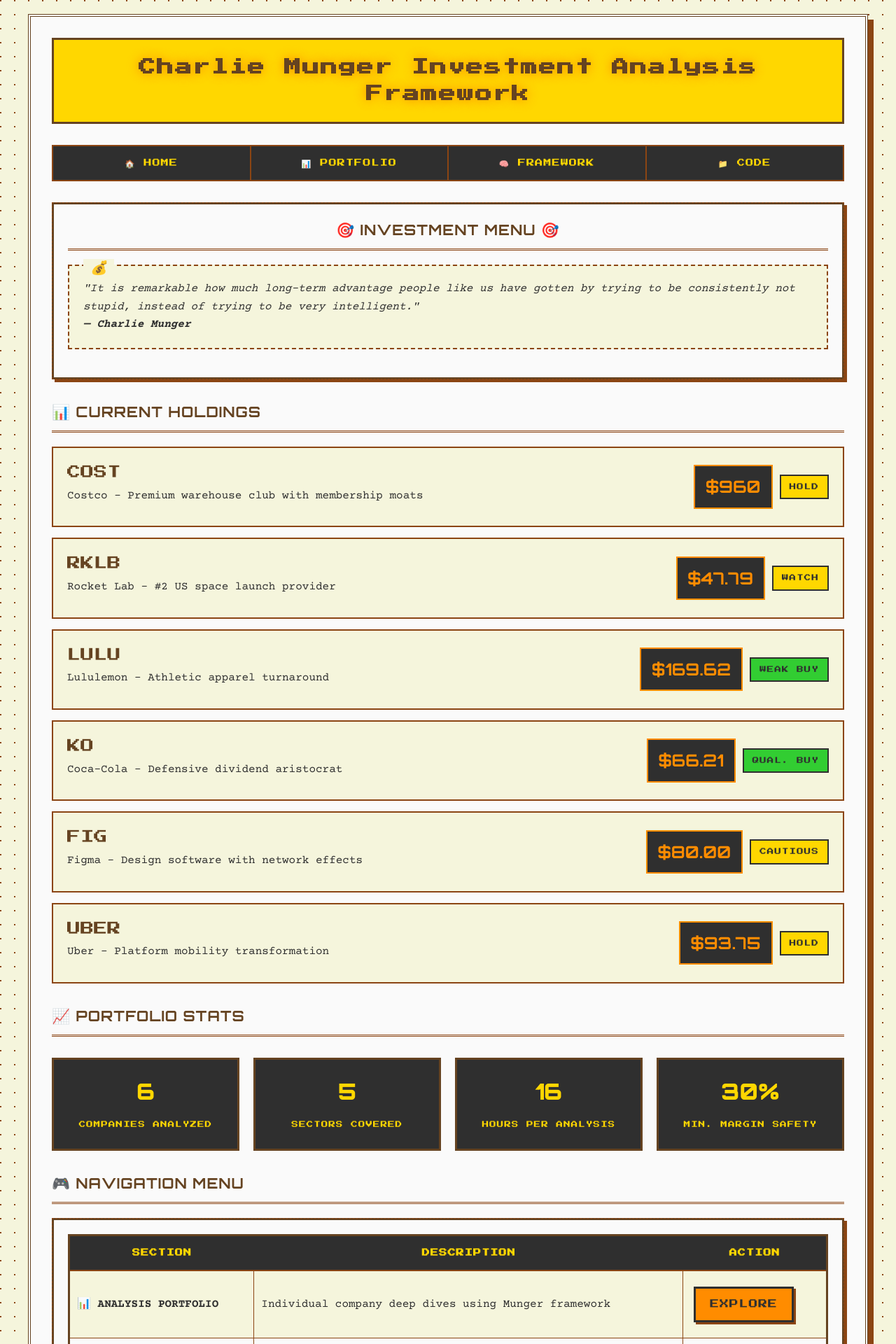
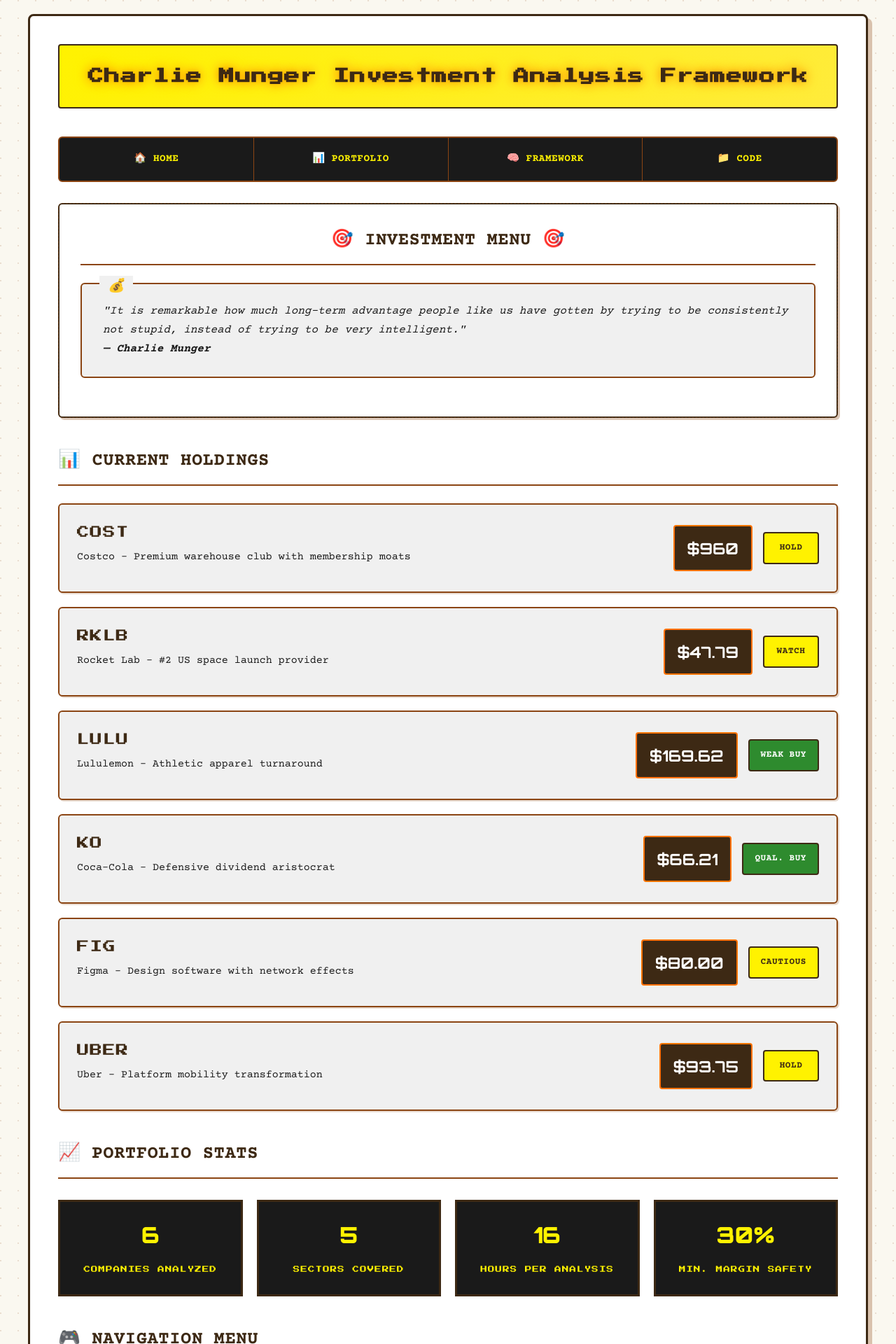
Before and after one commit to ohmji/wwqi, a Jekyll site: the page built from index.md, in a window 1280 px wide. Shown: the top 1920 px of the page at 70% size. Built offline with Jekyll 4.4.1, drawn with Linux system fonts in a browser that asks for light colours.

Commit message:
feat: easy for read theme

```diff
--- a/assets/css/retro-style.css
+++ b/assets/css/retro-style.css
@@ -2,21 +2,24 @@
 @import url('https://fonts.googleapis.com/css2?family=Press+Start+2P&family=Courier+Prime:wght@400;700&family=Orbitron:wght@400;700;900&display=swap');
 
 :root {
-  /* Retro Color Palette */
-  --retro-cream: #f5f5dc;
+  /* Optimized Retro Color Palette for Readability */
+  --retro-cream: #faf8f0;
   --retro-brown: #8b4513;
-  --retro-dark-brown: #654321;
-  --retro-orange: #ff8c00;
-  --retro-yellow: #ffd700;
+  --retro-dark-brown: #3d2914;
+  --retro-orange: #ff7300;
+  --retro-yellow: #fff200;
   --retro-red: #dc143c;
-  --retro-green: #32cd32;
-  --retro-black: #2f2f2f;
-  --retro-white: #fafafa;
+  --retro-green: #2e8b2e;
+  --retro-black: #1a1a1a;
+  --retro-white: #ffffff;
+  --retro-light-gray: #f0f0f0;
+  --retro-medium-gray: #666666;
 
   /* Typography */
   --font-retro: 'Press Start 2P', monospace;
   --font-mono: 'Courier Prime', monospace;
   --font-futuristic: 'Orbitron', monospace;
+  --font-readable: 'Courier Prime', 'Monaco', 'Menlo', monospace;
 }
 
 /* Base Styling */
@@ -27,13 +30,14 @@
 body {
   background: var(--retro-cream);
   background-image:
-    radial-gradient(circle at 1px 1px, var(--retro-brown) 1px, transparent 0);
-  background-size: 20px 20px;
-  font-family: var(--font-mono);
+    radial-gradient(circle at 1px 1px, rgba(139, 69, 19, 0.15) 1px, transparent 0);
+  background-size: 25px 25px;
+  font-family: var(--font-readable);
   color: var(--retro-black);
-  line-height: 1.6;
+  line-height: 1.7;
   margin: 0;
   padding: 20px;
+  font-size: 16px;
 }
 
 /* Container */
@@ -41,41 +45,62 @@ body {
   max-width: 1200px;
   margin: 0 auto;
   background: var(--retro-white);
-  border: 4px double var(--retro-dark-brown);
-  box-shadow: 8px 8px 0px var(--retro-brown);
-  padding: 30px;
+  border: 3px solid var(--retro-dark-brown);
+  box-shadow: 6px 6px 0px rgba(139, 69, 19, 0.3);
+  padding: 40px;
+  border-radius: 8px;
 }
 
 /* Headers */
 h1 {
   font-family: var(--font-retro);
-  font-size: 1.5rem;
+  font-size: 1.4rem;
   color: var(--retro-dark-brown);
   text-align: center;
-  margin: 0 0 30px 0;
-  padding: 20px;
-  border: 3px solid var(--retro-dark-brown);
-  background: var(--retro-yellow);
-  text-shadow: 2px 2px 0px var(--retro-orange);
-  letter-spacing: 2px;
+  margin: 0 0 40px 0;
+  padding: 25px;
+  border: 2px solid var(--retro-dark-brown);
+  background: linear-gradient(135deg, var(--retro-yellow), #ffeb3b);
+  text-shadow: 1px 1px 0px rgba(255, 115, 0, 0.5);
+  letter-spacing: 1px;
+  border-radius: 4px;
 }
 
 h2 {
-  font-family: var(--font-futuristic);
-  font-size: 1.3rem;
+  font-family: var(--font-readable);
+  font-weight: 700;
+  font-size: 1.6rem;
   color: var(--retro-dark-brown);
-  border-bottom: 3px double var(--retro-brown);
-  padding-bottom: 10px;
-  margin: 30px 0 20px 0;
-  letter-spacing: 1px;
+  border-bottom: 2px solid var(--retro-brown);
+  padding-bottom: 12px;
+  margin: 40px 0 25px 0;
+  letter-spacing: 0.5px;
 }
 
 h3 {
-  font-family: var(--font-mono);
+  font-family: var(--font-readable);
   font-weight: 700;
-  color: var(--retro-brown);
-  font-size: 1.1rem;
-  margin: 20px 0 15px 0;
+  color: var(--retro-dark-brown);
+  font-size: 1.3rem;
+  margin: 30px 0 20px 0;
+}
+
+/* Improved paragraph and text readability */
+p {
+  margin: 16px 0;
+  line-height: 1.8;
+  font-size: 16px;
+}
+
+/* Better list styling */
+ul, ol {
+  margin: 16px 0;
+  padding-left: 24px;
+}
+
+li {
+  margin: 8px 0;
+  line-height: 1.7;
 }
 
 /* Navigation Menu */
@@ -84,6 +109,8 @@ h3 {
   border: 2px solid var(--retro-brown);
   margin-bottom: 30px;
   padding: 0;
+  border-radius: 6px;
+  overflow: hidden;
 }
 
 .site-nav ul {
@@ -96,7 +123,8 @@ h3 {
 
 .site-nav li {
   flex: 1;
-  border-right: 2px solid var(--retro-brown);
+  border-right: 1px solid var(--retro-brown);
+  margin: 0;
 }
 
 .site-nav li:last-child {
@@ -105,41 +133,43 @@ h3 {
 
 .site-nav a {
   display: block;
-  padding: 15px 20px;
+  padding: 18px 20px;
   color: var(--retro-yellow);
   text-decoration: none;
-  font-family: var(--font-retro);
-  font-size: 0.7rem;
+  font-family: var(--font-readable);
+  font-weight: 700;
+  font-size: 0.9rem;
   text-align: center;
-  letter-spacing: 1px;
+  letter-spacing: 0.5px;
   transition: all 0.3s ease;
 }
 
 .site-nav a:hover {
   background: var(--retro-orange);
   color: var(--retro-black);
-  transform: scale(1.05);
 }
 
 /* Menu-Style Cards */
 .menu-card {
-  border: 3px solid var(--retro-dark-brown);
+  border: 2px solid var(--retro-dark-brown);
   background: var(--retro-white);
-  margin: 20px 0;
-  padding: 20px;
+  margin: 25px 0;
+  padding: 30px;
   position: relative;
-  box-shadow: 4px 4px 0px var(--retro-brown);
+  box-shadow: 3px 3px 0px rgba(139, 69, 19, 0.3);
+  border-radius: 6px;
 }
 
 .menu-card::before {
   content: "";
   position: absolute;
-  top: -3px;
-  left: -3px;
-  right: -3px;
-  bottom: -3px;
-  border: 1px dashed var(--retro-brown);
+  top: -2px;
+  left: -2px;
+  right: -2px;
+  bottom: -2px;
+  border: 1px dashed rgba(139, 69, 19, 0.4);
   pointer-events: none;
+  border-radius: 6px;
 }
 
 /* Stock Analysis Cards */
@@ -148,68 +178,81 @@ h3 {
   justify-content: space-between;
   align-items: center;
   border: 2px solid var(--retro-brown);
-  background: var(--retro-cream);
-  margin: 15px 0;
-  padding: 20px;
+  background: var(--retro-light-gray);
+  margin: 20px 0;
+  padding: 25px;
   position: relative;
+  border-radius: 6px;
+  box-shadow: 2px 2px 0px rgba(139, 69, 19, 0.2);
 }
 
 .stock-info {
   flex: 1;
+  margin-right: 20px;
 }
 
 .stock-ticker {
   font-family: var(--font-retro);
-  font-size: 1.2rem;
+  font-size: 1.1rem;
   color: var(--retro-dark-brown);
-  margin-bottom: 5px;
+  margin-bottom: 8px;
+  letter-spacing: 1px;
 }
 
 .stock-description {
-  font-family: var(--font-mono);
+  font-family: var(--font-readable);
   color: var(--retro-black);
-  margin-bottom: 10px;
+  margin-bottom: 12px;
+  font-size: 15px;
+  line-height: 1.6;
 }
 
 .stock-price {
   font-family: var(--font-futuristic);
   font-weight: 700;
-  font-size: 1.5rem;
-  color: var(--retro-orange);
-  background: var(--retro-black);
-  padding: 10px 15px;
+  font-size: 1.4rem;
+  color: var(--retro-white);
+  background: var(--retro-dark-brown);
+  padding: 12px 18px;
   border: 2px solid var(--retro-orange);
   display: inline-block;
+  border-radius: 4px;
+  min-width: 100px;
+  text-align: center;
 }
 
 /* Recommendation Badges */
 .recommendation {
-  font-family: var(--font-retro);
-  font-size: 0.6rem;
-  padding: 8px 12px;
+  font-family: var(--font-readable);
+  font-weight: 700;
+  font-size: 0.8rem;
+  padding: 10px 16px;
   border: 2px solid;
   text-transform: uppercase;
-  letter-spacing: 1px;
+  letter-spacing: 0.5px;
   display: inline-block;
-  margin-left: 10px;
+  margin-left: 15px;
+  border-radius: 4px;
+  min-width: 80px;
+  text-align: center;
 }
 
 .recommendation.buy {
   background: var(--retro-green);
-  color: var(--retro-black);
-  border-color: var(--retro-black);
+  color: var(--retro-white);
+  border-color: var(--retro-dark-brown);
 }
 
 .recommendation.hold {
   background: var(--retro-yellow);
-  color: var(--retro-black);
-  border-color: var(--retro-black);
+  color: var(--retro-dark-brown);
+  border-color: var(--retro-dark-brown);
 }
 
 .recommendation.sell {
   background: var(--retro-red);
   color: var(--retro-white);
-  border-color: var(--retro-white);
+  border-color: var(--retro-dark-brown);
 }
 
 /* Tables */
@@ -217,26 +260,32 @@ table {
   width: 100%;
   border-collapse: separate;
   border-spacing: 0;
-  border: 3px solid var(--retro-dark-brown);
+  border: 2px solid var(--retro-dark-brown);
   background: var(--retro-white);
-  margin: 20px 0;
+  margin: 25px 0;
+  border-radius: 6px;
+  overflow: hidden;
 }
 
 th {
-  background: var(--retro-black);
+  background: var(--retro-dark-brown);
   color: var(--retro-yellow);
-  padding: 15px 10px;
-  font-family: var(--font-retro);
-  font-size: 0.7rem;
-  letter-spacing: 1px;
+  padding: 18px 15px;
+  font-family: var(--font-readable);
+  font-weight: 700;
+  font-size: 0.9rem;
+  letter-spacing: 0.5px;
   border-bottom: 2px solid var(--retro-brown);
+  text-align: left;
 }
 
 td {
-  padding: 12px 10px;
-  border-bottom: 1px solid var(--retro-brown);
-  border-right: 1px solid var(--retro-brown);
-  font-family: var(--font-mono);
+  padding: 16px 15px;
+  border-bottom: 1px solid rgba(139, 69, 19, 0.2);
+  border-right: 1px solid rgba(139, 69, 19, 0.2);
+  font-family: var(--font-readable);
+  font-size: 15px;
+  line-height: 1.6;
 }
 
 td:last-child {
@@ -244,49 +293,61 @@ td:last-child {
 }
 
 tr:nth-child(even) {
-  background: var(--retro-cream);
+  background: var(--retro-light-gray);
+}
+
+tr:hover {
+  background: rgba(255, 220, 0, 0.1);
 }
 
 /* Buttons */
 .retro-button {
-  font-family: var(--font-retro);
-  font-size: 0.8rem;
+  font-family: var(--font-readable);
+  font-weight: 700;
+  font-size: 0.9rem;
   background: var(--retro-orange);
   color: var(--retro-black);
-  border: 3px solid var(--retro-black);
-  padding: 12px 20px;
+  border: 2px solid var(--retro-dark-brown);
+  padding: 14px 24px;
   text-decoration: none;
   display: inline-block;
-  margin: 10px 5px;
-  letter-spacing: 1px;
+  margin: 12px 8px;
+  letter-spacing: 0.5px;
   transition: all 0.3s ease;
-  box-shadow: 3px 3px 0px var(--retro-brown);
+  box-shadow: 2px 2px 0px rgba(139, 69, 19, 0.4);
+  border-radius: 4px;
+  text-align: center;
+  min-width: 120px;
 }
 
 .retro-button:hover {
   background: var(--retro-yellow);
-  transform: translate(-2px, -2px);
-  box-shadow: 5px 5px 0px var(--retro-brown);
+  transform: translate(-1px, -1px);
+  box-shadow: 3px 3px 0px rgba(139, 69, 19, 0.6);
+  text-decoration: none;
 }
 
 /* Quotes and Callouts */
 blockquote {
-  border: 2px dashed var(--retro-brown);
-  background: var(--retro-cream);
-  padding: 20px;
-  margin: 20px 0;
-  font-family: var(--font-mono);
+  border: 2px solid var(--retro-brown);
+  background: var(--retro-light-gray);
+  padding: 25px 30px;
+  margin: 25px 0;
+  font-family: var(--font-readable);
   font-style: italic;
   position: relative;
+  border-radius: 6px;
+  font-size: 16px;
+  line-height: 1.7;
 }
 
 blockquote::before {
   content: "💰";
   position: absolute;
-  top: -10px;
-  left: 20px;
-  background: var(--retro-cream);
-  padding: 0 10px;
+  top: -12px;
+  left: 25px;
+  background: var(--retro-light-gray);
+  padding: 0 12px;
   font-size: 1.2rem;
 }
 
@@ -372,16 +433,26 @@ blockquote::before {
 /* Responsive Design */
 @media (max-width: 768px) {
   body {
-    padding: 10px;
+    padding: 15px;
+    font-size: 15px;
   }
 
   .container {
-    padding: 20px;
+    padding: 25px;
   }
 
   h1 {
+    font-size: 1.1rem;
+    padding: 20px;
+    letter-spacing: 0.5px;
+  }
+
+  h2 {
+    font-size: 1.4rem;
+  }
+
+  h3 {
     font-size: 1.2rem;
-    padding: 15px;
   }
 
   .site-nav ul {
@@ -390,16 +461,53 @@ blockquote::before {
 
   .site-nav li {
     border-right: none;
-    border-bottom: 2px solid var(--retro-brown);
+    border-bottom: 1px solid var(--retro-brown);
+    margin: 0;
+  }
+
+  .site-nav li:last-child {
+    border-bottom: none;
+  }
+
+  .site-nav a {
+    padding: 16px 20px;
+    font-size: 0.85rem;
   }
 
   .stock-card {
     flex-direction: column;
     text-align: center;
+    padding: 20px;
+  }
+
+  .stock-info {
+    margin-right: 0;
+    margin-bottom: 15px;
   }
 
   .stock-price {
-    margin-top: 15px;
+    margin-top: 0;
+    margin-left: 0;
+  }
+
+  .recommendation {
+    margin-left: 0;
+    margin-top: 10px;
+  }
+
+  .retro-button {
+    display: block;
+    margin: 10px auto;
+    width: 80%;
+    max-width: 250px;
+  }
+
+  table {
+    font-size: 14px;
+  }
+
+  th, td {
+    padding: 12px 8px;
   }
 }
 
```
